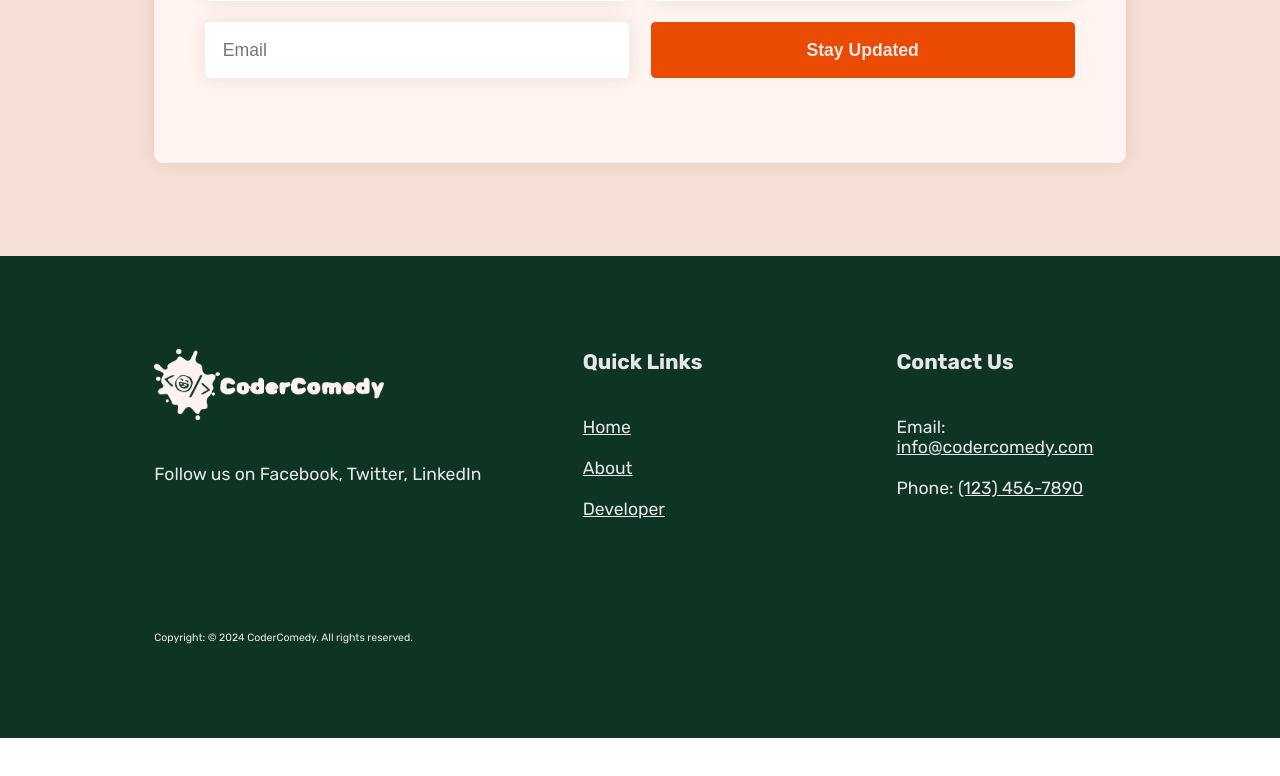
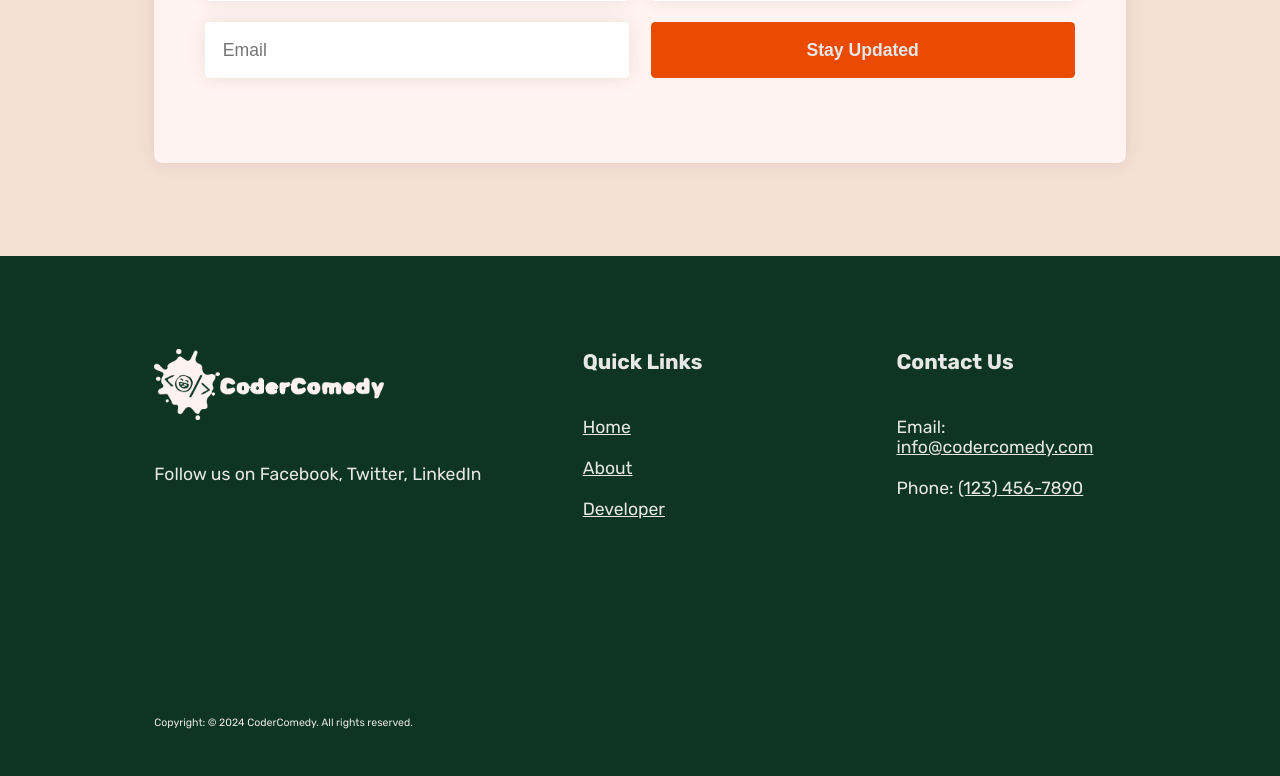
Before and after one commit to AndrewEmeg/coder-comedy, a React (Create React App) app: page / in a window 1280 px wide. Shown: the part 3903-4679 px from the top of the page. Before the commit the page ends 4641 px from the top, so only its background shows below. Built offline with nearby package versions, Linux system fonts and the light colour scheme; some icons are missing.

Commit message:
fine-tunning

```diff
--- a/src/App.js
+++ b/src/App.js
@@ -363,9 +363,6 @@ function Footer() {
               ></box-icon>
             </a>
           </div>
-          <p className="copyright">
-            Copyright: © 2024 CoderComedy. All rights reserved.
-          </p>
         </div>
 
         <div className="footer-part-two">
@@ -415,6 +412,9 @@ function Footer() {
             </div>
           </div>
         </div>
+        <p className="copyright">
+          Copyright: © 2024 CoderComedy. All rights reserved.
+        </p>
       </div>
     </div>
   );
```
